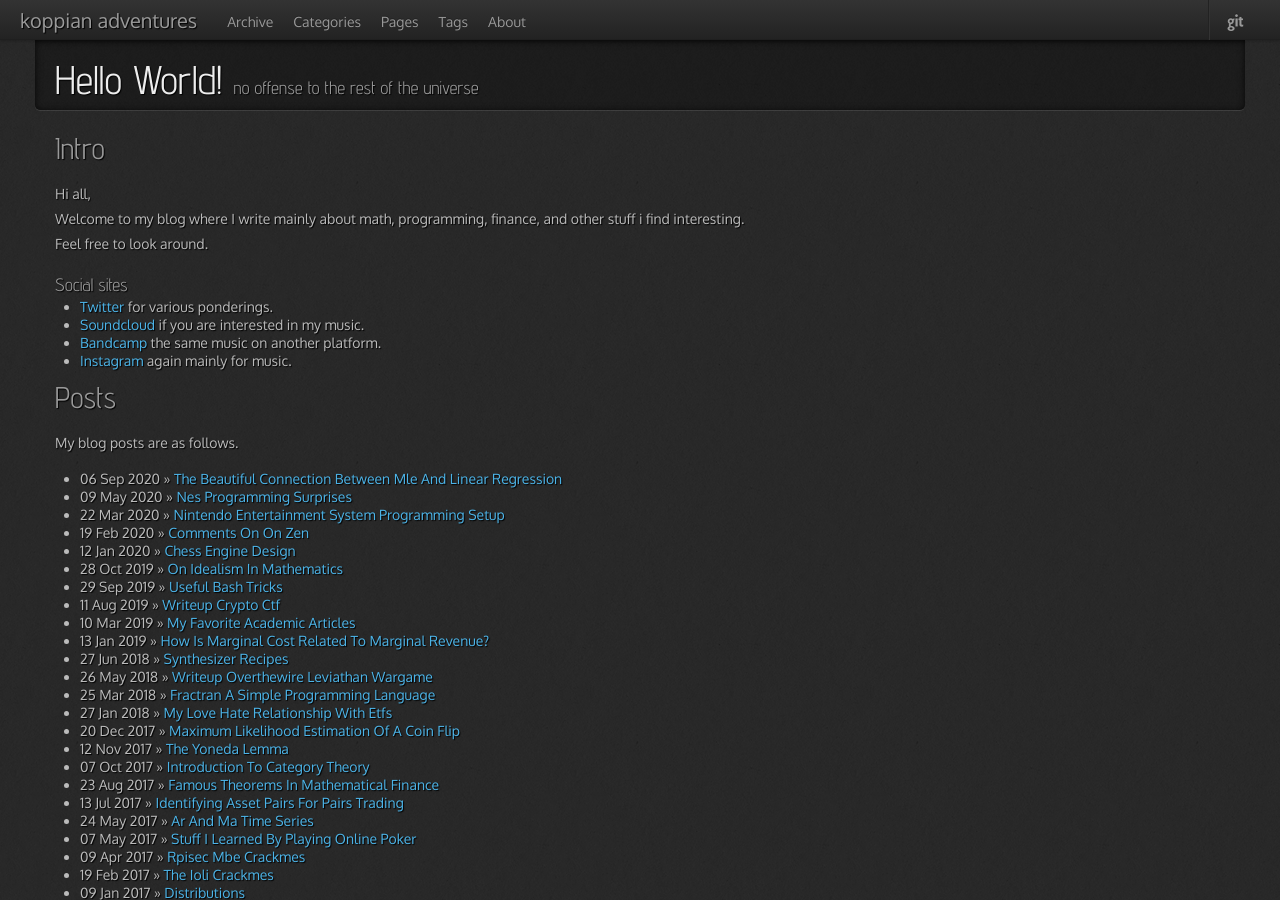
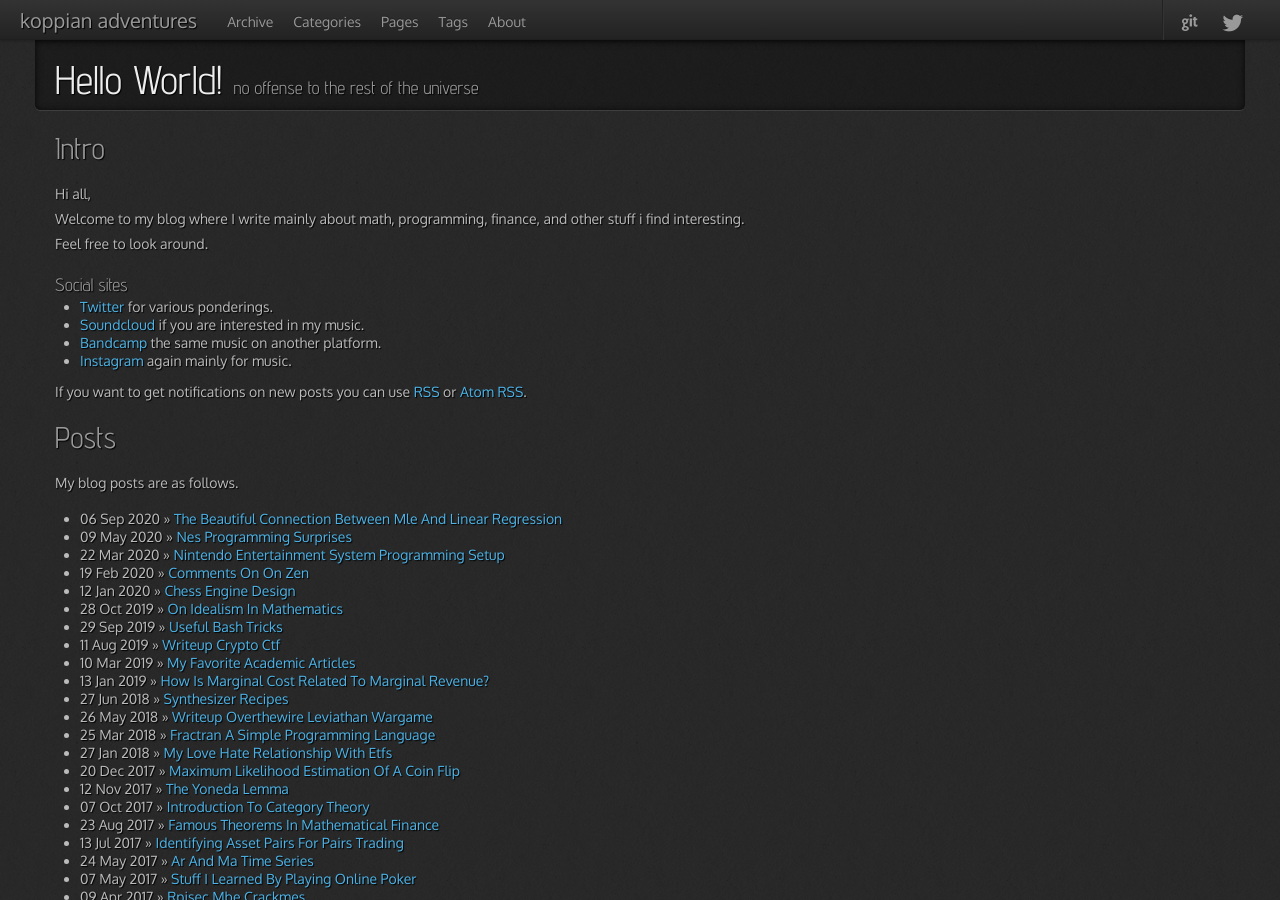
Before and after one commit to hkopp/hkopp.github.io, a Jekyll site: the page built from index.md, in a window 1280 px wide and 900 px high. Built offline with Jekyll 4.4.1, drawn with Linux system fonts in a browser that asks for light colours; nearby versions of some CDN libraries.

Commit message:
rss stuff

```diff
--- a/_config.yml
+++ b/_config.yml
@@ -13,9 +13,9 @@ title : koppian adventures
 tagline: Site Tagline
 author :
   name : Hkopp #Name Lastname
-  email : blah@email.test
+  email : hkopp22@yahoo.de
   github : hkopp
-  # twitter : username
+  twitter : bananabunny6
   #feedburner : feedname
 
 # The production_url is only used when full-domain names are needed
--- a/index.md
+++ b/index.md
@@ -17,6 +17,9 @@ Feel free to look around.
 - [Bandcamp](https://uftah.bandcamp.com/) the same music on another platform.
 - [Instagram](https://www.instagram.com/uftah.music/) again mainly for music.
 
+If you want to get notifications on new posts you can use
+[RSS](http://hkopp.github.io/rss.xml) or [Atom
+RSS](http://hkopp.github.io/atom.xml).
 
 ## Posts
 My blog posts are as follows.
```
